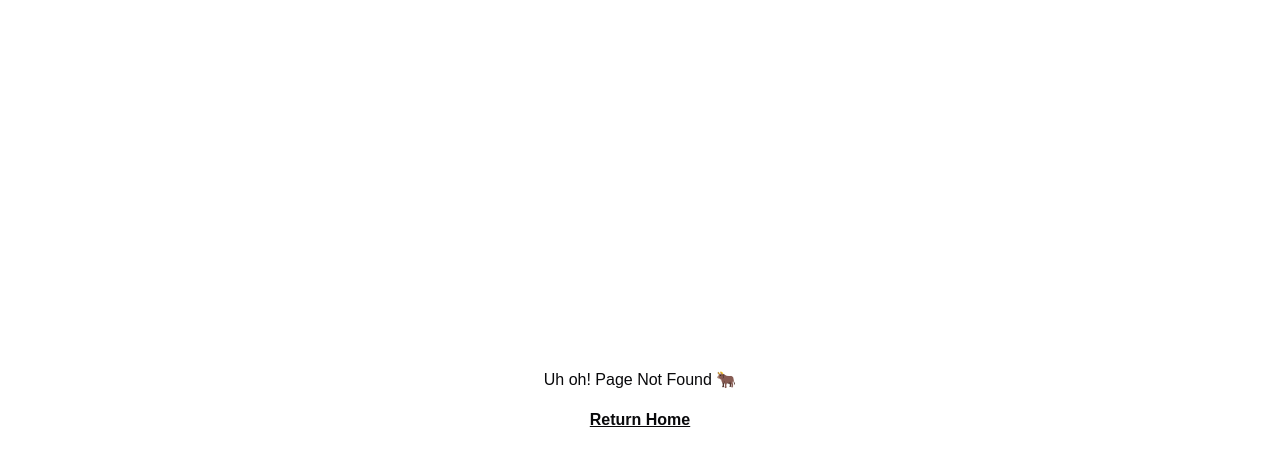
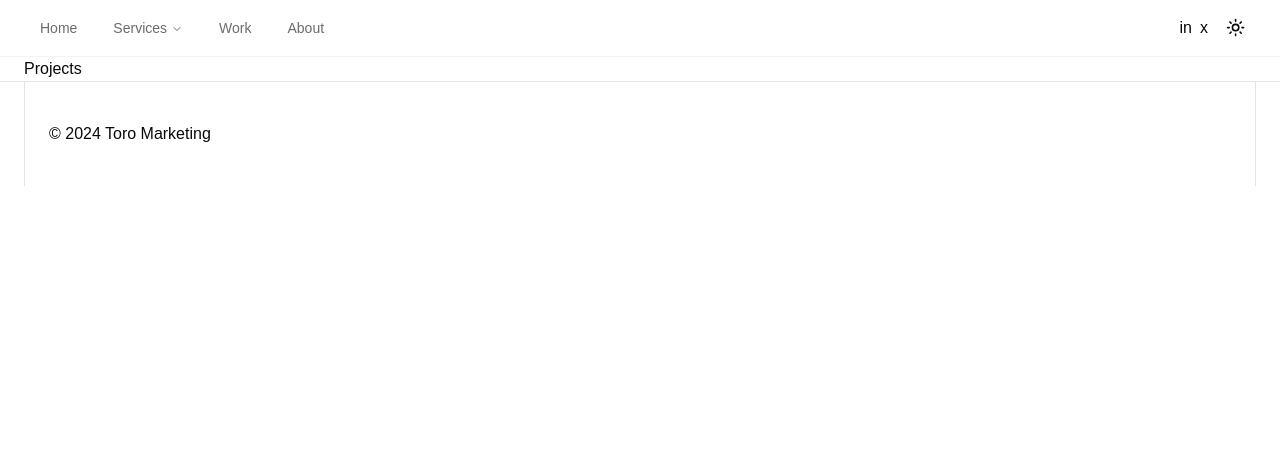
Before and after one commit to itsjmendez/toro, a Next.js app: page /projects in a window 1280 px wide. Before the commit this address had no page. Shown: the top 466 px of the page. Built offline with nearby package versions, Linux system fonts and the light colour scheme; a web font is replaced by a local one.

Commit message:
feat: Add Projects page component

```diff
--- /dev/null
+++ b/app/(app)/projects/page.tsx
@@ -0,0 +1,5 @@
+const Projects = () => {
+  return <div className="container">Projects</div>;
+};
+
+export default Projects;
```
